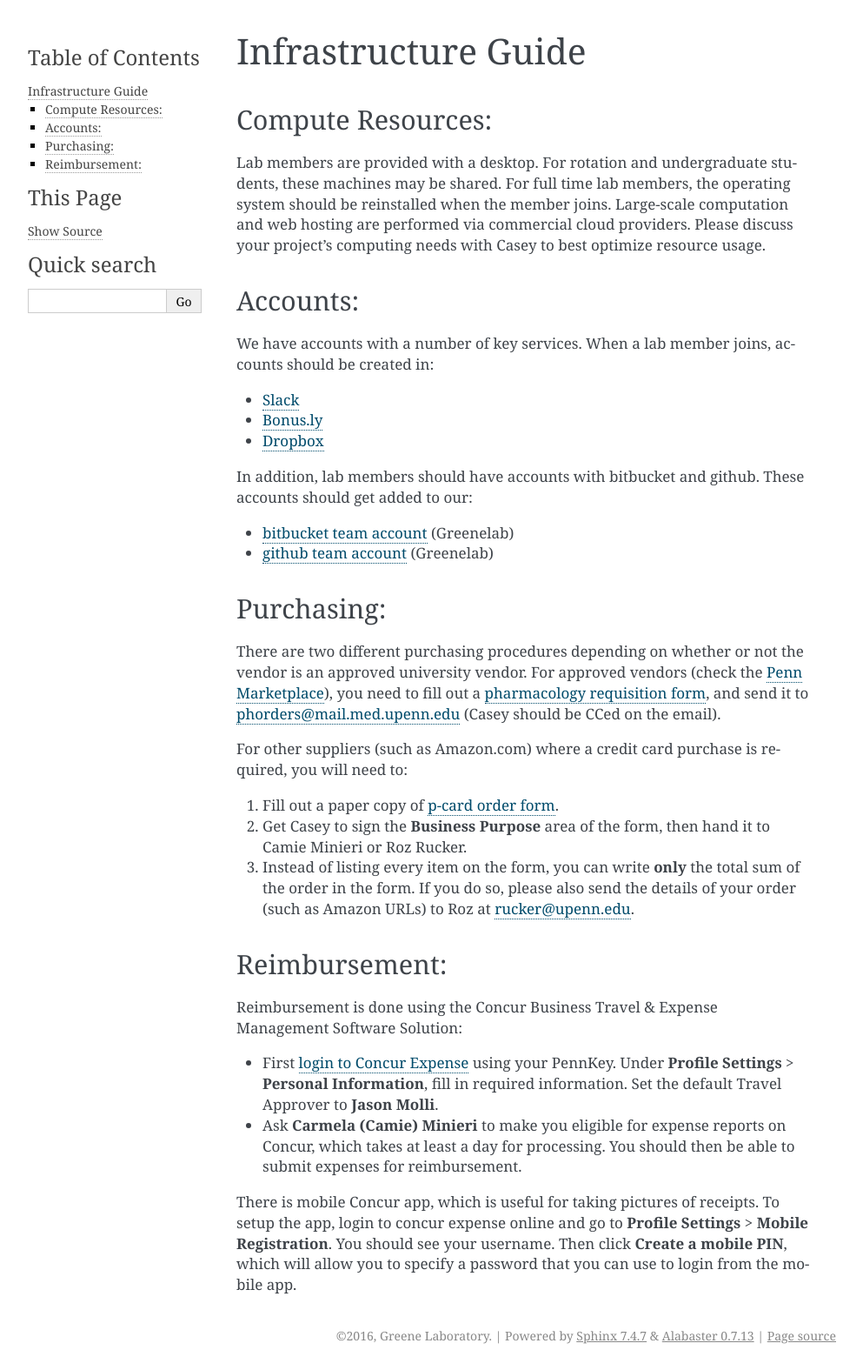
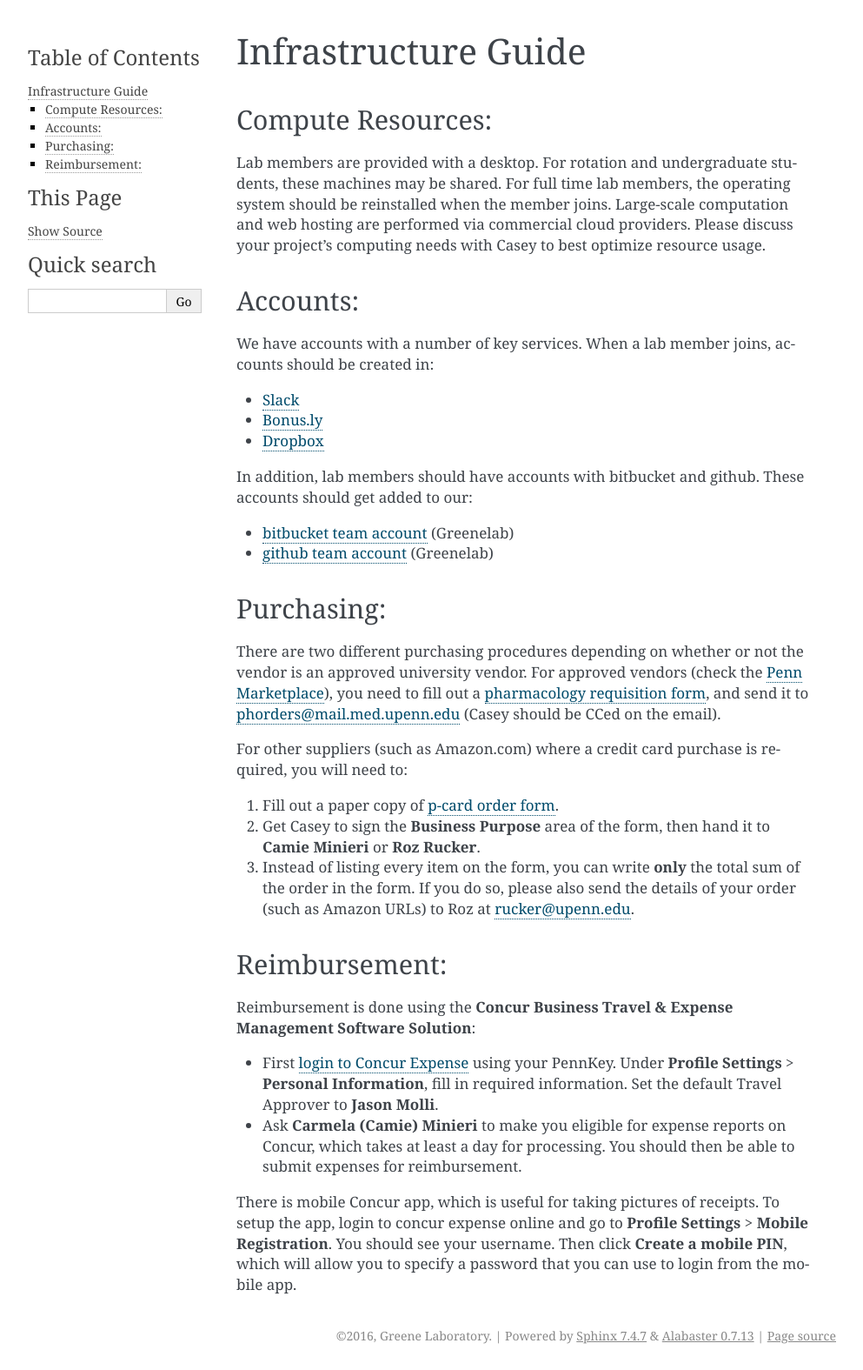
Before and after one commit to greenelab/onboarding, a Sphinx documentation site: the page built from source/infrastructure.rst, in a window 1280 px wide. Shown: the whole page at 87% size, without its empty margins (148-1141 px from the left). Built offline with Sphinx 7.4.7, drawn with Linux system fonts in a browser that asks for light colours.

Commit message:
Hight light a few more details

```diff
--- a/source/infrastructure.rst
+++ b/source/infrastructure.rst
@@ -40,15 +40,15 @@
 1. Fill out a paper copy of `p-card order form
    <https://bitbucket.org/greenelab/onboarding/raw/tip/forms-and-docs/p-card-order-form.pdf>`_.
 2. Get Casey to sign the **Business Purpose** area of the form, then hand it to
-   Camie Minieri or Roz Rucker.
+   **Camie Minieri** or **Roz Rucker**.
 3. Instead of listing every item on the form, you can write **only** the total
    sum of the order in the form. If you do so, please also send the details of
    your order (such as Amazon URLs) to Roz at rucker@upenn.edu.
 
 Reimbursement:
 --------------
-Reimbursement is done using the Concur Business Travel & Expense Management
-Software Solution:
+Reimbursement is done using the **Concur Business Travel & Expense Management
+Software Solution**:
 
 - First `login to Concur Expense
   <https://medley.isc-seo.upenn.edu/authentication/profile/concur?app=concurprod>`_
```
